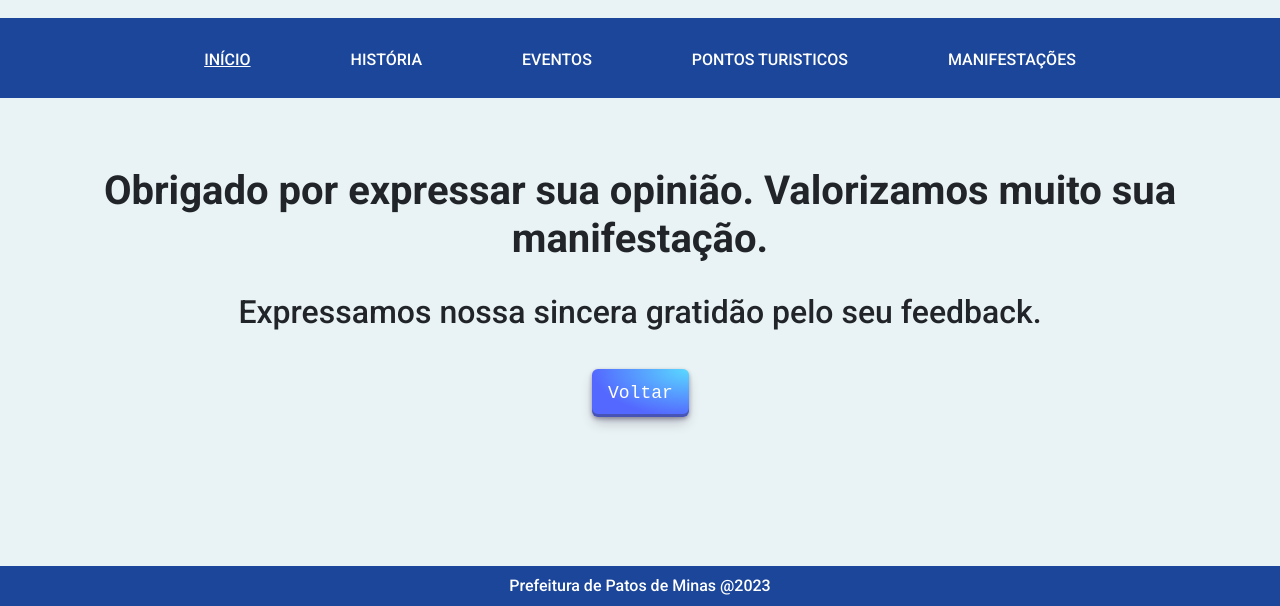
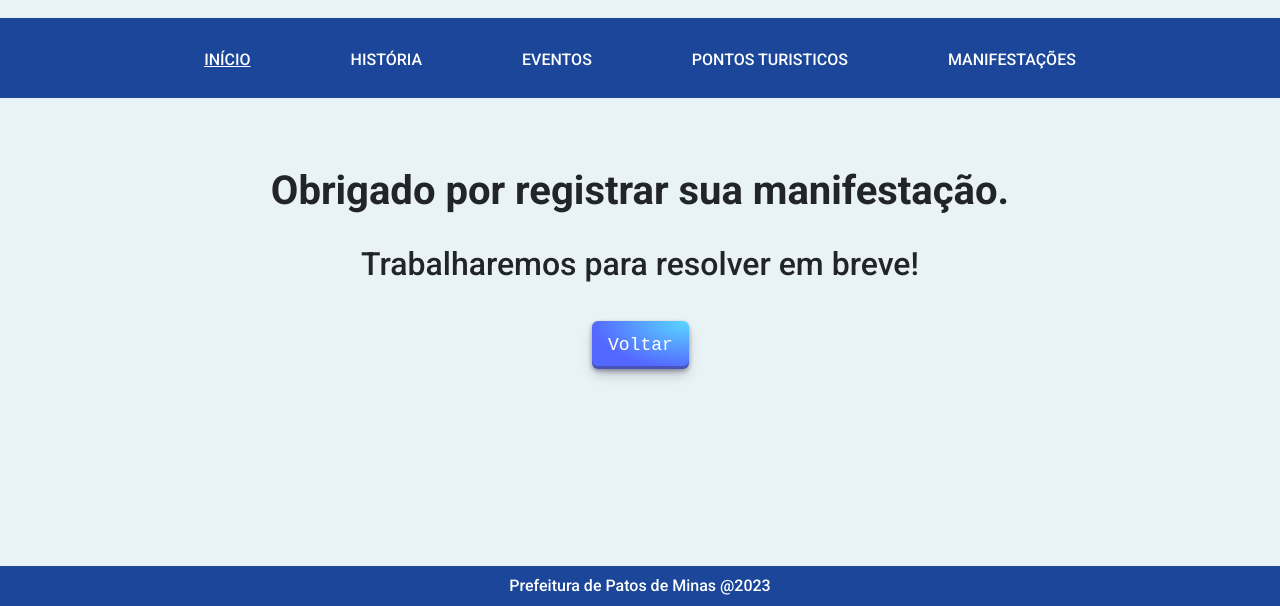
Before and after one commit to Baki51249/site-prefeitura-projeto-integrador, a website: page obrigado.html in a window 1280 px wide. Shown: the part 194-800 px from the top of the page. Drawn offline with nearby package versions, Linux system fonts and the light colour scheme.

Commit message:
Add files via upload

```diff
--- a/obrigado.html
+++ b/obrigado.html
@@ -23,6 +23,13 @@
       bottom: 0;
     }
 
+    @media screen and (max-width:400px) {
+
+    footer{
+      display:none;
+    }
+
+}
 .button-29 {
   align-items: center;
   appearance: none;
@@ -75,6 +82,7 @@ h2{
 h1{
   font-weight: 800;
 }
+
 </style>
 </head>
 
@@ -116,8 +124,8 @@ h1{
     </div>
   </header>
   <main class="container">
-   <h1> Obrigado por expressar sua opinião. Valorizamos muito sua manifestação. </h1>
-   <h2>Expressamos nossa sincera gratidão pelo seu feedback.</h2>
+   <h1> Obrigado por registrar sua manifestação.</h1>
+   <h2>Trabalharemos para resolver em breve!</h2>
   <button onclick="javascript:history.back()" class="button-29" role="button">Voltar</button>
 
 
```
